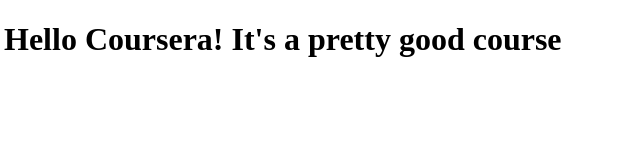
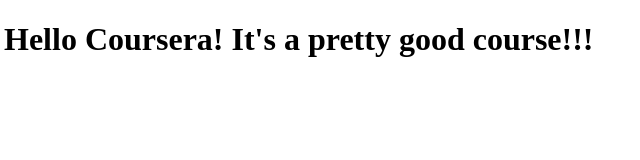
Before and after one commit to AMIDAMARUjkee/damir, a plain HTML site: page site/index.html in a window 1280 px wide. Shown: the full height of the page, 4-644 px from the left. Drawn offline with Linux system fonts and the light colour scheme.

Commit message:
Third try lol

```diff
--- a/site/index.html
+++ b/site/index.html
@@ -4,6 +4,6 @@
 	<title>Hello coursera !</title>
 </head>
 <body>
-<h1>Hello Coursera! It's a pretty good course</h1>
+<h1>Hello Coursera! It's a pretty good course!!!</h1>
 </body>
 </html>
```
